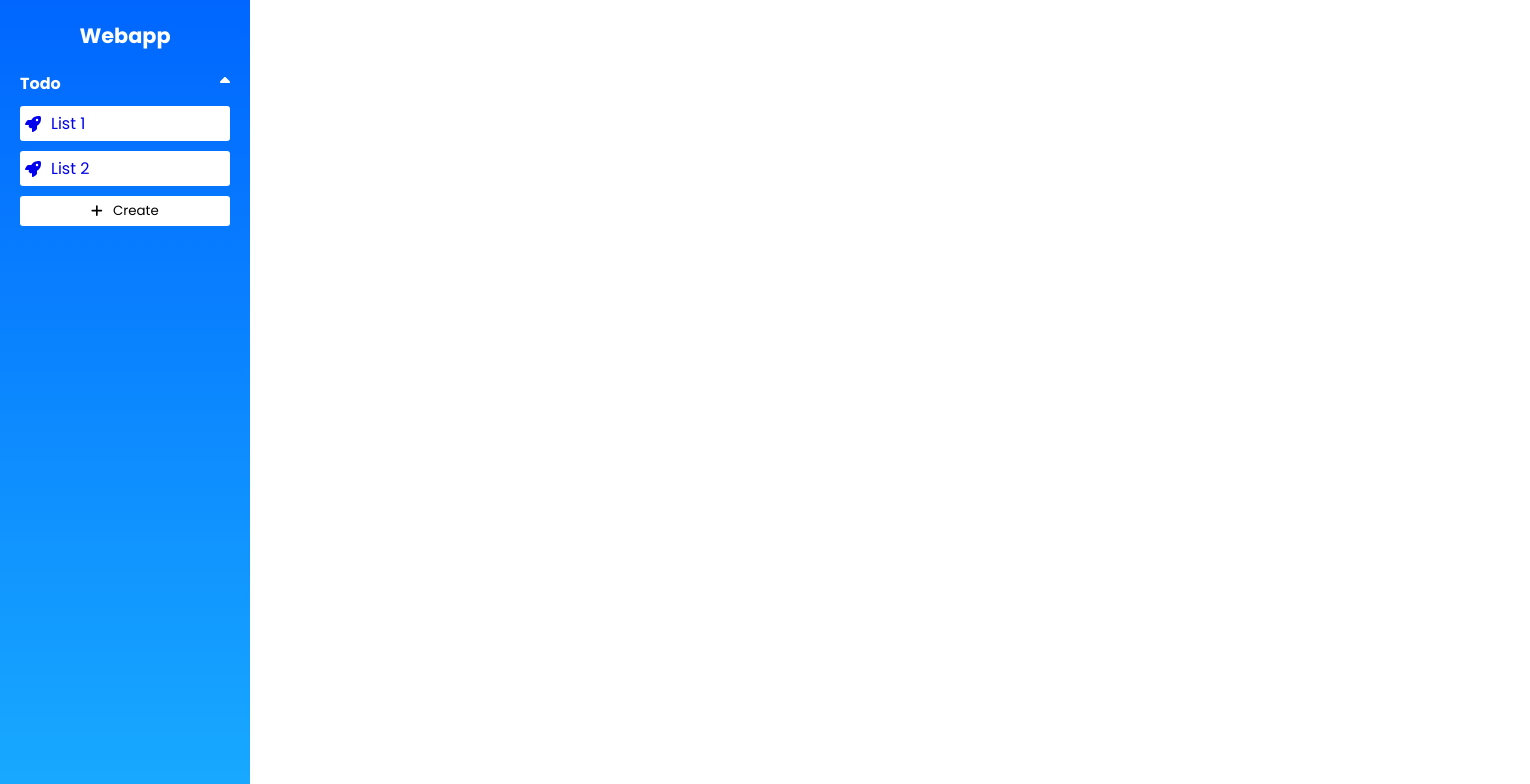
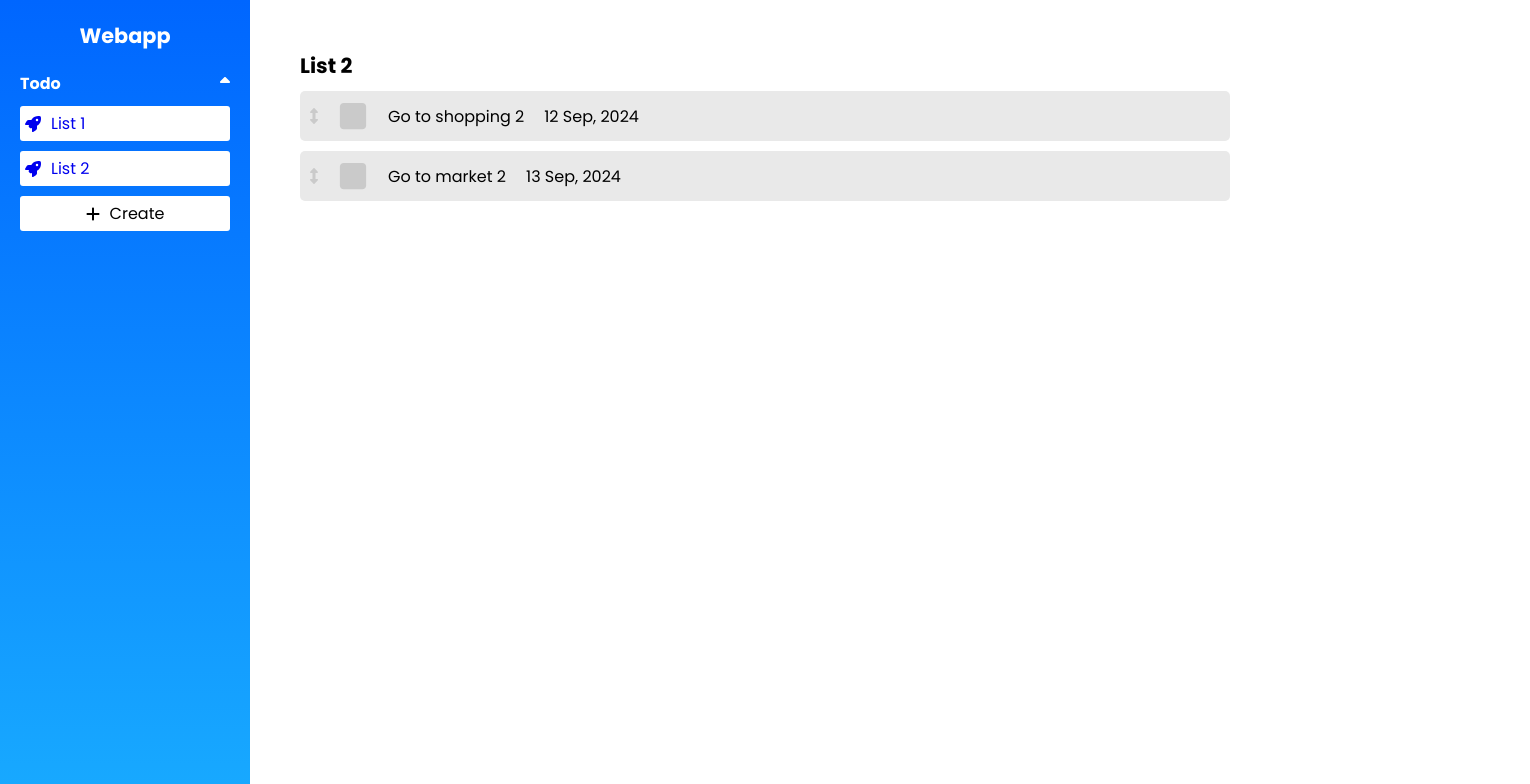
Before and after one commit to mafgit/react-todos, a React (Create React App) app: page /todo-list/1 in a window 1280 px wide. Shown: the top 784 px of the page, 1530 px wide, since content can reach past the window. Built offline with nearby package versions, Linux system fonts and the light colour scheme; the HTML template or start-up script is replaced by a standard one.

Commit message:
added many things

```diff
--- a/src/App.jsx
+++ b/src/App.jsx
@@ -1,27 +1,29 @@
-import { createContext, useState } from "react";
+import { createContext, useEffect, useState } from "react";
 import Sidebar from "./components/Sidebar";
 import { BrowserRouter, Route, Routes } from "react-router-dom";
 import TodoList from "./pages/TodoList";
+import CreateTodoList from "./pages/CreateTodoList";
 
 export const MainContext = createContext(0);
 
 function App() {
+  // default todo lists
   const [todoLists, setTodoLists] = useState([
     {
       id: 0,
       icon: "",
-      name: "List 1",
+      title: "List 1",
       todos: [
         {
           id: 0,
           completed: false,
-          name: "Go to shopping",
+          title: "Go to shopping",
           date: "12 Sep, 2024",
         },
         {
           id: 1,
           completed: false,
-          name: "Go to market",
+          title: "Go to market",
           date: "13 Sep, 2024",
         },
       ],
@@ -29,24 +31,32 @@ function App() {
     {
       id: 1,
       icon: "",
-      name: "List 2",
+      title: "List 2",
       todos: [
         {
           id: 0,
           completed: false,
-          name: "Go to shopping 2",
+          title: "Go to shopping 2",
           date: "12 Sep, 2024",
         },
         {
           id: 1,
           completed: false,
-          name: "Go to market 2",
+          title: "Go to market 2",
           date: "13 Sep, 2024",
         },
       ],
     },
   ]);
-  // const [selectedTodoListId, setSelectedTodoListId] = useState(-1);
+
+  useEffect(() => {
+    const ts = localStorage.getItem("todo-lists");
+    if (ts == null) {
+      localStorage.setItem("todo-lists", JSON.stringify(todoLists));
+    } else {
+      setTodoLists(JSON.parse(ts));
+    }
+  }, []);
 
   return (
     <BrowserRouter>
@@ -60,9 +70,12 @@ function App() {
           }}
         >
           <Sidebar />
-          <Routes>
-            <Route path="/todolist/:id" element={<TodoList />} />
-          </Routes>
+          <div className="main">
+            <Routes>
+              <Route path="/todo-list/:id" element={<TodoList />} />
+              <Route path="/create-todo-list" element={<CreateTodoList />} />
+            </Routes>
+          </div>
         </MainContext.Provider>
       </div>
     </BrowserRouter>
--- a/src/components/Sidebar.jsx
+++ b/src/components/Sidebar.jsx
@@ -9,6 +9,7 @@ import {
   faSortDown,
   faSortUp,
 } from "@fortawesome/free-solid-svg-icons";
+import { Link } from "react-router-dom";
 
 const Sidebar = () => {
   const { todoLists } = useContext(MainContext);
@@ -23,12 +24,12 @@ const Sidebar = () => {
         </div>
 
         {todoLists.map((list) => {
-          return <SidebarItem key={list.id} _id={list.id} name={list.name} />;
+          return <SidebarItem key={list.id} id={list.id} title={list.title} />;
         })}
 
-        <button>
+        <Link to="/create-todo-list" className="create-btn">
           <FontAwesomeIcon icon={faPlus} /> Create
-        </button>
+        </Link>
       </div>
     </div>
   );
--- a/src/components/SidebarItem.jsx
+++ b/src/components/SidebarItem.jsx
@@ -2,11 +2,11 @@ import { faRocket } from "@fortawesome/free-solid-svg-icons";
 import { FontAwesomeIcon } from "@fortawesome/react-fontawesome";
 import { Link } from "react-router-dom";
 
-const SidebarItem = ({ _id, name }) => {
+const SidebarItem = ({ id, title }) => {
   return (
-    <Link className="sidebar-item" to={`/todolist/${_id}`}>
+    <Link className="sidebar-item" to={`/todo-list/${id}`}>
       <FontAwesomeIcon icon={faRocket} />
-      <p>{name}</p>
+      <p>{title}</p>
     </Link>
   );
 };
--- a/src/components/Todo.jsx
+++ b/src/components/Todo.jsx
@@ -1,5 +1,22 @@
-const Todo = () => {
-  return <div></div>;
+import {
+  faSquare,
+  faSquareCheck,
+  faUpDown,
+} from "@fortawesome/free-solid-svg-icons";
+import { FontAwesomeIcon } from "@fortawesome/react-fontawesome";
+
+const Todo = ({ title, id, completed, date }) => {
+  return (
+    <div className="todo">
+      <FontAwesomeIcon icon={faUpDown} className="fa-up-down" />
+      <FontAwesomeIcon
+        icon={completed ? faSquareCheck : faSquare}
+        className="fa-square"
+      />
+      <p>{title}</p>
+      <p className="date">{date}</p>
+    </div>
+  );
 };
 
 export default Todo;
--- a/src/index.css
+++ b/src/index.css
@@ -31,3 +31,10 @@ button {
 button:hover {
   opacity: 0.8;
 }
+
+.main {
+  margin-left: 250px;
+  padding: 50px;
+  width: 100%;
+  height: 100%;
+}
--- /dev/null
+++ b/src/pages/CreateTodoList.jsx
@@ -0,0 +1,9 @@
+const CreateTodoList = () => {
+  return (
+    <div>
+      <input type="text" placeholder="Title" />
+    </div>
+  );
+};
+
+export default CreateTodoList;
--- a/src/pages/TodoList.jsx
+++ b/src/pages/TodoList.jsx
@@ -1,5 +1,39 @@
+import { useContext, useEffect, useState } from "react";
+import { MainContext } from "../App";
+import { useParams } from "react-router-dom";
+import Todo from "../components/Todo";
+import "../styles/TodoList.css";
+
 const TodoList = () => {
-  return <div></div>;
+  const { todoLists } = useContext(MainContext);
+  const [todoList, setTodoList] = useState([]);
+  const { id } = useParams();
+
+  useEffect(() => {
+    todoLists.length &&
+      todoLists.forEach((list) => {
+        if (list.id == id) {
+          setTodoList(list);
+        }
+      });
+  }, [id]);
+
+  return (
+    <div className="todo-list">
+      <h1>{todoList.title}</h1>
+      {todoList.todos?.map((todo) => {
+        return (
+          <Todo
+            title={todo.title}
+            completed={todo.completed}
+            key={todo.id}
+            id={todo.id}
+            date={todo.date}
+          />
+        );
+      })}
+    </div>
+  );
 };
 
 export default TodoList;
--- a/src/styles/Sidebar.css
+++ b/src/styles/Sidebar.css
@@ -8,6 +8,7 @@
   flex-direction: column;
   padding: 20px;
   gap: 20px;
+  position: fixed;
 }
 
 .sidebar-section {
@@ -38,7 +39,11 @@
   align-items: center;
 }
 
-.sidebar-section button {
+.sidebar-item:visited {
+  color: #000;
+}
+
+.sidebar-section .create-btn {
   width: 100%;
   padding: 5px;
   border-radius: 3px;
@@ -46,4 +51,11 @@
   gap: 10px;
   justify-content: center;
   align-items: center;
+  text-decoration: none;
+  background-color: #fff;
+  color: #000;
 }
+
+.sidebar-section .create-btn:visited {
+  color: #000;
+}
--- /dev/null
+++ b/src/styles/TodoList.css
@@ -0,0 +1,39 @@
+.todo {
+  display: flex;
+  gap: 20px;
+  width: calc(100% - 250px);
+  justify-content: flex-start;
+  align-items: center;
+  padding: 10px;
+  background-color: #e9e9e9;
+  border-radius: 5px;
+  transition: all 0.3s;
+}
+
+.todo:hover {
+  transform: scale(1.02);
+}
+
+.todo-list {
+  display: flex;
+  flex-direction: column;
+  /* align-items: center; */
+  justify-content: center;
+  gap: 10px;
+}
+
+.fa-square,
+.fa-up-down {
+  color: #cacaca;
+  cursor: grab;
+}
+
+.fa-square {
+  width: 30px;
+  height: 30px;
+  cursor: pointer;
+}
+
+.date {
+  justify-self: flex-end;
+}
```
